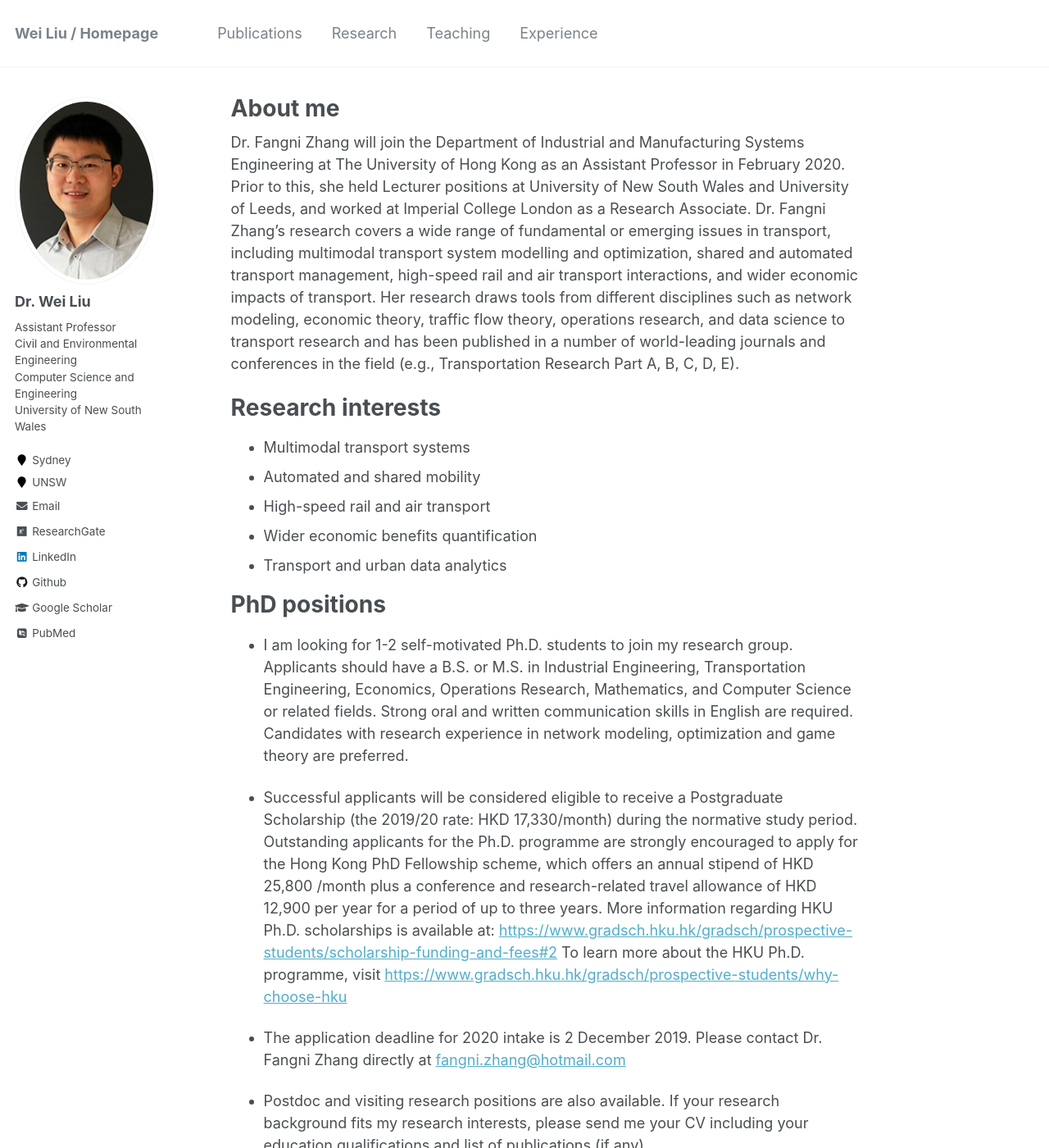
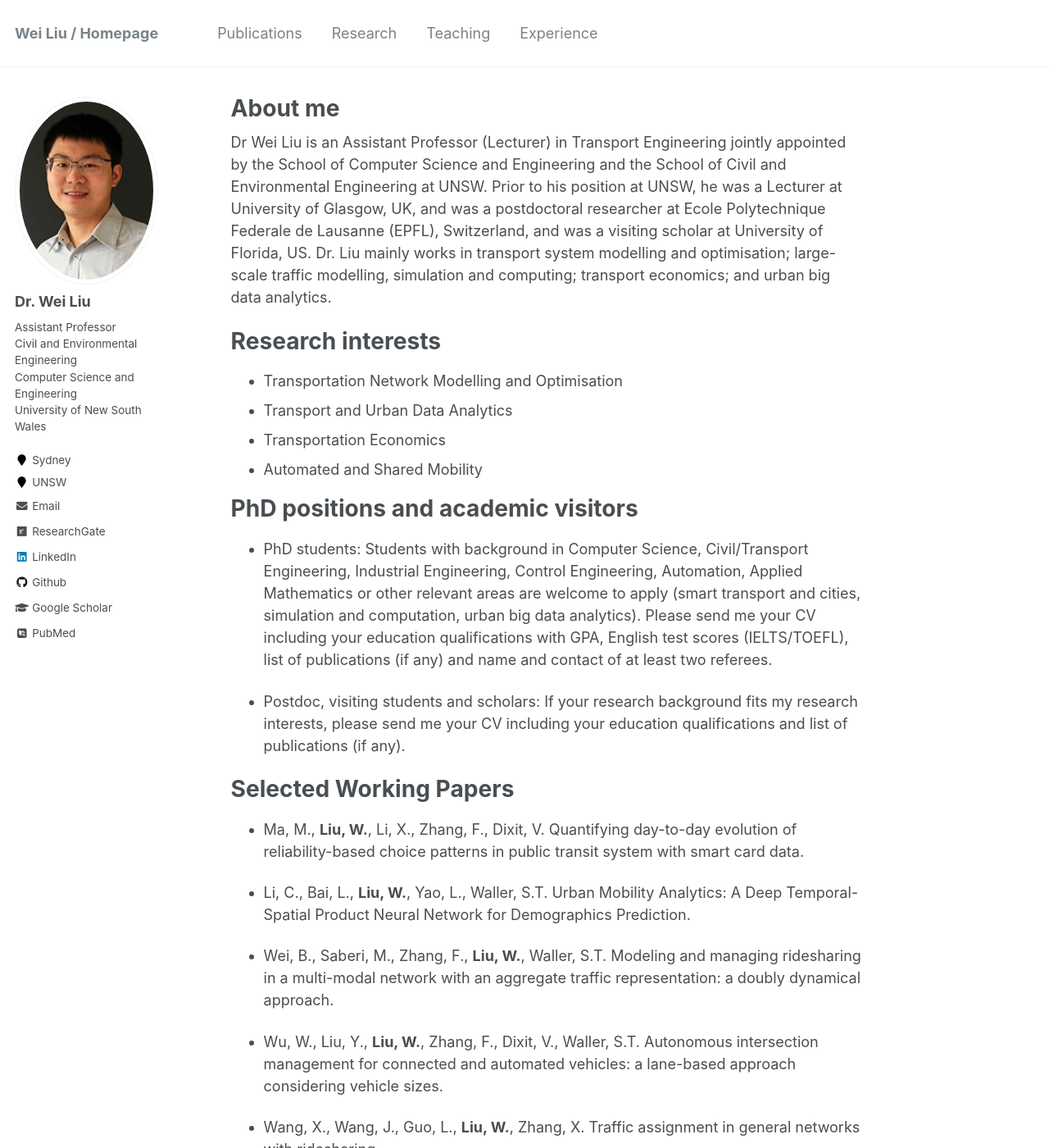
Before and after one commit to weiliu2016/weiliu2016.github.io, a Jekyll site: the page built from _pages/about.md, in a window 1280 px wide and 1400 px high. Shown: the whole window at 82% size. Built offline with Jekyll 4.4.1, drawn with Linux system fonts in a browser that asks for light colours; some web fonts are replaced; some of the changed text lies outside the part shown.

Commit message:
Update about.md

```diff
--- a/_pages/about.md
+++ b/_pages/about.md
@@ -8,54 +8,65 @@ redirect_from:
   - /about.html
 ---
 
-Dr. Fangni Zhang will join the Department of Industrial and Manufacturing Systems Engineering at The University of Hong Kong as an Assistant Professor in February 2020. Prior to this, she held Lecturer positions at University of New South Wales and University of Leeds, and worked at Imperial College London as a Research Associate. Dr. Fangni Zhang’s research covers a wide range of fundamental or emerging issues in transport, including multimodal transport system modelling and optimization, shared and automated transport management, high-speed rail and air transport interactions, and wider economic impacts of transport. Her research draws tools from different disciplines such as network modeling, economic theory, traffic flow theory, operations research, and data science to transport research and has been published in a number of world-leading journals and conferences in the field (e.g., Transportation Research Part A, B, C, D, E).
+Dr Wei Liu is an Assistant Professor (Lecturer) in Transport Engineering jointly appointed by the School of Computer Science and Engineering and the School of Civil and Environmental Engineering at UNSW. Prior to his position at UNSW, he was a Lecturer at University of Glasgow, UK, and was a postdoctoral researcher at Ecole Polytechnique Federale de Lausanne (EPFL), Switzerland, and was a visiting scholar at University of Florida, US. Dr. Liu mainly works in transport system modelling and optimisation; large-scale traffic modelling, simulation and computing; transport economics; and urban big data analytics.
 
 Research interests
 ======
-- Multimodal transport systems
-- Automated and shared mobility
-- High-speed rail and air transport
-- Wider economic benefits quantification
-- Transport and urban data analytics
+- Transportation Network Modelling and Optimisation
+- Transport and Urban Data Analytics
+- Transportation Economics
+- Automated and Shared Mobility
 
-PhD positions
+PhD positions and academic visitors
 ======
-- I am looking for 1-2 self-motivated Ph.D. students to join my research group. Applicants should have a B.S. or M.S. in Industrial Engineering, Transportation Engineering, Economics, Operations Research, Mathematics, and Computer Science or related fields. Strong oral and written communication skills in English are required. Candidates with research experience in network modeling, optimization and game theory are preferred.
+- PhD students: Students with background in Computer Science, Civil/Transport Engineering, Industrial Engineering, Control Engineering, Automation, Applied Mathematics or other relevant areas are welcome to apply (smart transport and cities, simulation and computation, urban big data analytics). Please send me your CV including your education qualifications with GPA, English test scores (IELTS/TOEFL), list of publications (if any) and name and contact of at least two referees.
 
-- Successful applicants will be considered eligible to receive a Postgraduate Scholarship (the 2019/20 rate: HKD 17,330/month) during the normative study period. Outstanding applicants for the Ph.D. programme are strongly encouraged to apply for the Hong Kong PhD Fellowship scheme, which offers an annual stipend of HKD 25,800 /month plus a conference and research-related travel allowance of HKD 12,900 per year for a period of up to three years. More information regarding HKU Ph.D. scholarships is available at: [https://www.gradsch.hku.hk/gradsch/prospective-students/scholarship-funding-and-fees#2](https://www.gradsch.hku.hk/gradsch/prospective-students/scholarship-funding-and-fees#2)
-To learn more about the HKU Ph.D. programme, visit [https://www.gradsch.hku.hk/gradsch/prospective-students/why-choose-hku](https://www.gradsch.hku.hk/gradsch/prospective-students/why-choose-hku)
+- Postdoc, visiting students and scholars: If your research background fits my research interests, please send me your CV including your education qualifications and list of publications (if any).
 
-- The application deadline for 2020 intake is 2 December 2019. Please contact Dr. Fangni Zhang directly at [fangni.zhang@hotmail.com](fangni.zhang@hotmail.com)
+Selected Working Papers
+======
+- Ma, M., **Liu, W.**, Li, X., Zhang, F., Dixit, V. Quantifying day-to-day evolution of reliability-based choice patterns in public transit system with smart card data.
 
-- Postdoc and visiting research positions are also available. If your research background fits my research interests, please send me your CV including your education qualifications and list of publications (if any).
+- Li, C., Bai, L., **Liu, W.**, Yao, L., Waller, S.T. Urban Mobility Analytics: A Deep Temporal-Spatial Product Neural Network for Demographics Prediction.
 
+- Wei, B., Saberi, M., Zhang, F., **Liu, W.**, Waller, S.T. Modeling and managing ridesharing in a multi-modal network with an aggregate traffic representation: a doubly dynamical approach.
+
+- Wu, W., Liu, Y., **Liu, W.**, Zhang, F., Dixit, V., Waller, S.T. Autonomous intersection management for connected and automated vehicles: a lane-based approach considering vehicle sizes.
+
+- Wang, X., Wang, J., Guo, L., **Liu, W.**, Zhang, X. Traffic assignment in general networks with ridesharing.
+
+- Wu, W., Zhang, F., **Liu, W.**, Lodewijks, G. Modelling the traffic in a mixed network with autonomous-driving expressways and non-autonomous local streets.
+
+- Zhang, F., **Liu, W.**, Wang, X., Yang, H. Parking sharing problem with spatially distributed parking supplies.
+
+- Xu, G., **Liu, W.**, Wu, R., Yang, H. A double time-scale passenger assignment model for high-speed railway networks with continuum capacity approximation.
+
+- Wei, T., Xu, G., **Liu, W.**, Yang, H., Shi, F. Estimating time-varying demand for high-speed railway network based on ticketing booking record.
+
+- Jian, S., **Liu, W.**, Wang, X., Yang, H., Waller, S.T. On integrating carsharing and parking sharing services.
+
+- Zhang, F., **Liu, W.**, Lodewijks, G., Waller, S.T. The short-run and long-run equilibria for commuting with autonomous vehicles.
+
+- **Liu, W.**, Zhang, F., Wang, X., Shao, C., Yang, H. Unlock the Sharing Economy: the Case of the Parking Sector for Recurrent Commuting Trips.
 
 Selected Publications
 ======
-- **Zhang, F.**, Liu, W. (2019) Responsive bus dispatching strategy in a multi-modal and multi-directional transportation system: a doubly dynamical approach. Transportation Research Part C, in press.
+- Zhang, X., **Liu, W.**, Waller, S.T., Yin, Y. (2019) Modelling and managing the integrated morning-evening commuting and parking patterns under the fully autonomous vehicle environment. Transportation Research Part B: Methodological.
 
-- Wu, W., Liu, Y, Liu, W., **Zhang, F.**, Rey, D., Dixit, V (2019) An integrated approach for optimizing left-turn forbiddance decisions along urban arterial road. Transportmetrica B: Transport Dynamics, 7(1), 1481-1504.
+- Wang, X., **Liu, W.**, Wang, D., Yang, H., Ye, J. (2019) Customer behavioural modelling of order cancellation in coupled ride-sourcing and taxi markets. Transportation Research Part B: Methodological.
 
-- Wu, W., Wang, M., **Zhang, F.** (2019) Commuting Behavior and Congestion Satisfaction: Evidence from Beijing, China. Transportation Research Part D 67, 553-564.
+- **Liu, W.**, Szeto, W.Y. (2019) Learning and Managing Stochastic Network Traffic Dynamics with an Aggregate Traffic Representation. Transportation Research Part B: Methodological.
 
-- **Zhang, F.**, Zheng, N., Yang, H., Geroliminis, N. (2018) A systematic analysis of multimodal transport systems with road space distribution and responsive bus service. Transportation Research Part C 96, 208-230.
+- **Liu, W.** (2018) An Equilibrium Analysis of Commuter Parking in the Era of Autonomous Vehicles. Transportation Research Part C: Emerging Technologies.
 
-- **Zhang, F.**, Graham, D.J., Wong, M. (2018) Quantifying the substitutability and complementarity between high-speed rail and air transport. Transportation Research Part A, 118, 191-215.
+- **Liu, W.**, Zhang, F., Yang, H. (2017) Modeling and Managing Morning Commute with both Household and Individual Travels. Transportation Research Part B: Methodological.
 
-- **Zhang, F.**, Zheng, N., Yang, H., Geroliminis, N. (2018) A systematic analysis of multimodal transport systems with road space distribution and responsive bus service. Transportation Research Part C, 96, 208-230.
+- **Liu, W.**, Geroliminis, N. (2017) Doubly Dynamics for Multi-modal Networks with Park-and-ride and Adaptive Pricing. Transportation Research Part B: Methodological.
 
-- Liu, W., Li, X, **Zhang, F.**, Yang, H. (2017) Interactive travel choices and traffic forecast in a doubly dynamical system with user inertia and information provision. Transportation Research Part C, 85, 711-731.
+- **Liu, W.**, Geroliminis, N. (2016) Modeling the Morning Commute for Urban Networks with Cruising-for-parking: an MFD Approach. Transportation Research Part B: Methodological.
 
-- **Zhang, F.**., Liu, W., Wang, X., Yang, H. (2017) A new look at the morning commute with household shared-ride: How does school location play a role? Transportation Research Part E, 103, 198-217.
+- **Liu, W.**, Yin, Y., Yang, H. (2015) Effectiveness of Variable Speed Limits Considering Commuters’ Long-term Response. Transportation Research Part B: Methodological.
 
-- Liu, W., **Zhang, F.**, Yang, H. (2017) Modeling and managing morning commute with both household and individual travels. Transportation Research Part B, 103, 227-247.
+- **Liu, W.**, Yang, H., Yin, Y. (2014) Expirable Parking Reservations for Managing Morning Commute with Parking Space Constraints. Transportation Research Part C: Emerging Technologies.
 
-- Wang, W.W., Wang, D.Z., **Zhang, F.**, Sun, H., Zhang, W. and Wu, J. (2017) Overcoming the Downs-Thomson Paradox by transit subsidy policies. Transportation Research Part A, 95, 126-147.
-
-- **Zhang, F.**, Lindsey, R. and Yang, H. (2016) The Downs–Thomson paradox with imperfect mode substitutes and alternative transit administration regimes. Transportation Research Part B, 86, 104-127.
-
-- Liu, W., **Zhang, F.**, Yang, H.  (2016) Managing morning commute with parking space constraints in the case of bi-modal many-to-one network. Transportmetrica A, 12(2), 116-141.
-
-- **Zhang, F.**, Yang, H., Liu, W. (2014) The Downs-Thomson Paradox with responsive transit service. Transportation Research Part A, 70, 244-263.
-
-- Liu, W., Yang, H., Yin, Y., **Zhang, F.** (2014) A novel permit scheme for managing parking competition and bottleneck congestion. Transportation Research Part C, 44, 265-281.
+- Yang, H., **Liu, W.**, Wang, X., Zhang, X. (2013) On the Morning Commute Problem with Bottleneck Congestion and Parking Space Constraints. Transportation Research Part B: Methodological.
```
